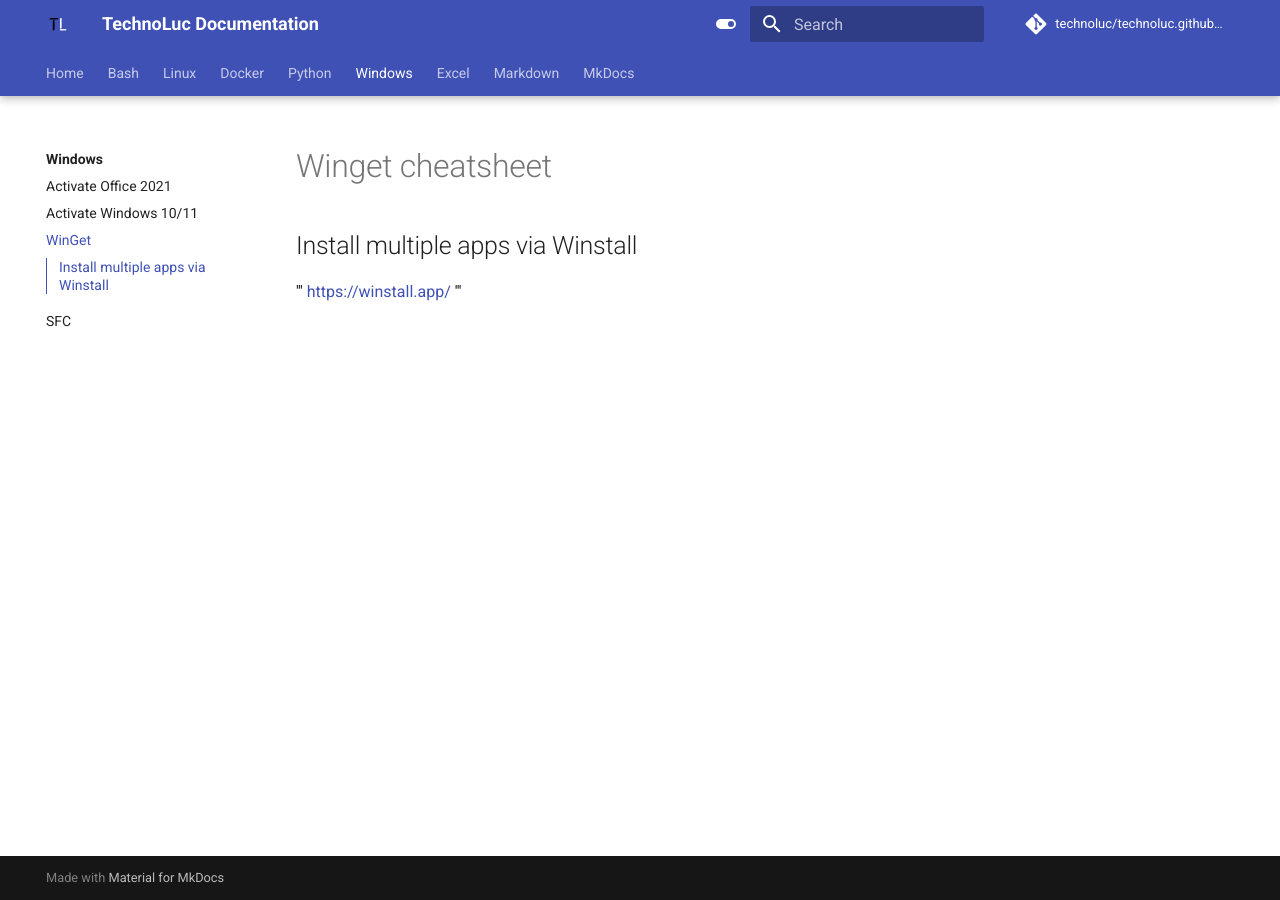
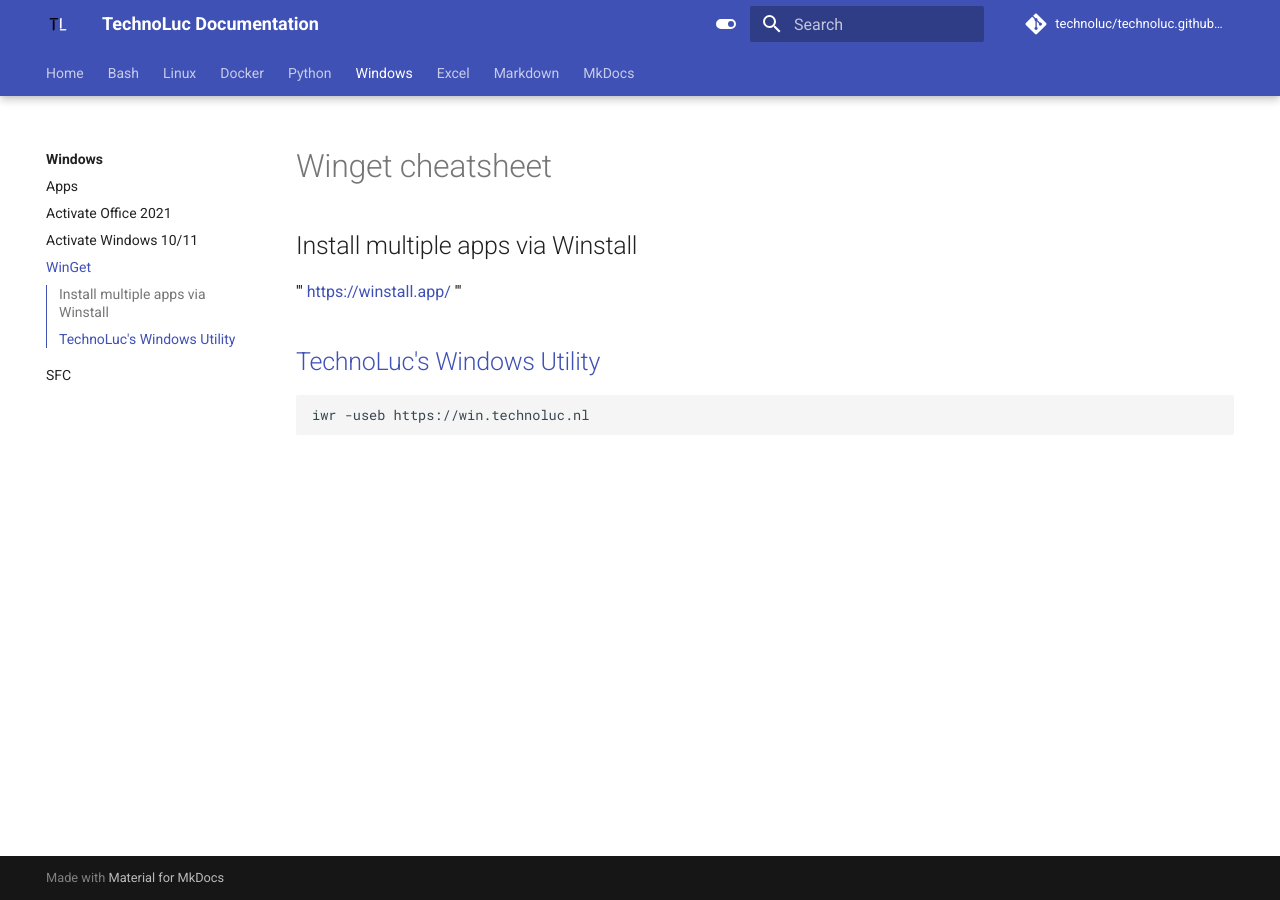
Before and after one commit to technoluc/technoluc.github.io, an MkDocs documentation site: the page built from docs/windows/winget.md, in a window 1280 px wide. Built offline with MkDocs 1.6.1 and Material for MkDocs 9.7.7, drawn with Linux system fonts in a browser that asks for light colours; comment, search, counter and statistics services are not loaded.

Commit message:
add apps.md

````diff
--- a/docs/windows/winget.md
+++ b/docs/windows/winget.md
@@ -4,3 +4,9 @@
 '''
 https://winstall.app/
 '''
+
+## [TechnoLuc's Windows Utility](https://github.com/technoluc/winutil)
+
+```bat
+iwr -useb https://win.technoluc.nl
+```
--- a/mkdocs.yml
+++ b/mkdocs.yml
@@ -123,6 +123,7 @@ nav:
     - Virtual Environment: python/virtualenv.md
   - Windows:
     - windows/index.md
+    - Apps: windows/apps.md
     - Activate Office 2021: windows/office.md
     - Activate Windows 10/11: windows/windows.md
     - WinGet: windows/winget.md
````
Also changed, not shown: docs/windows/apps.md (added, +4 -0 lines), docs/windows/index.md (+3 -1 lines).
